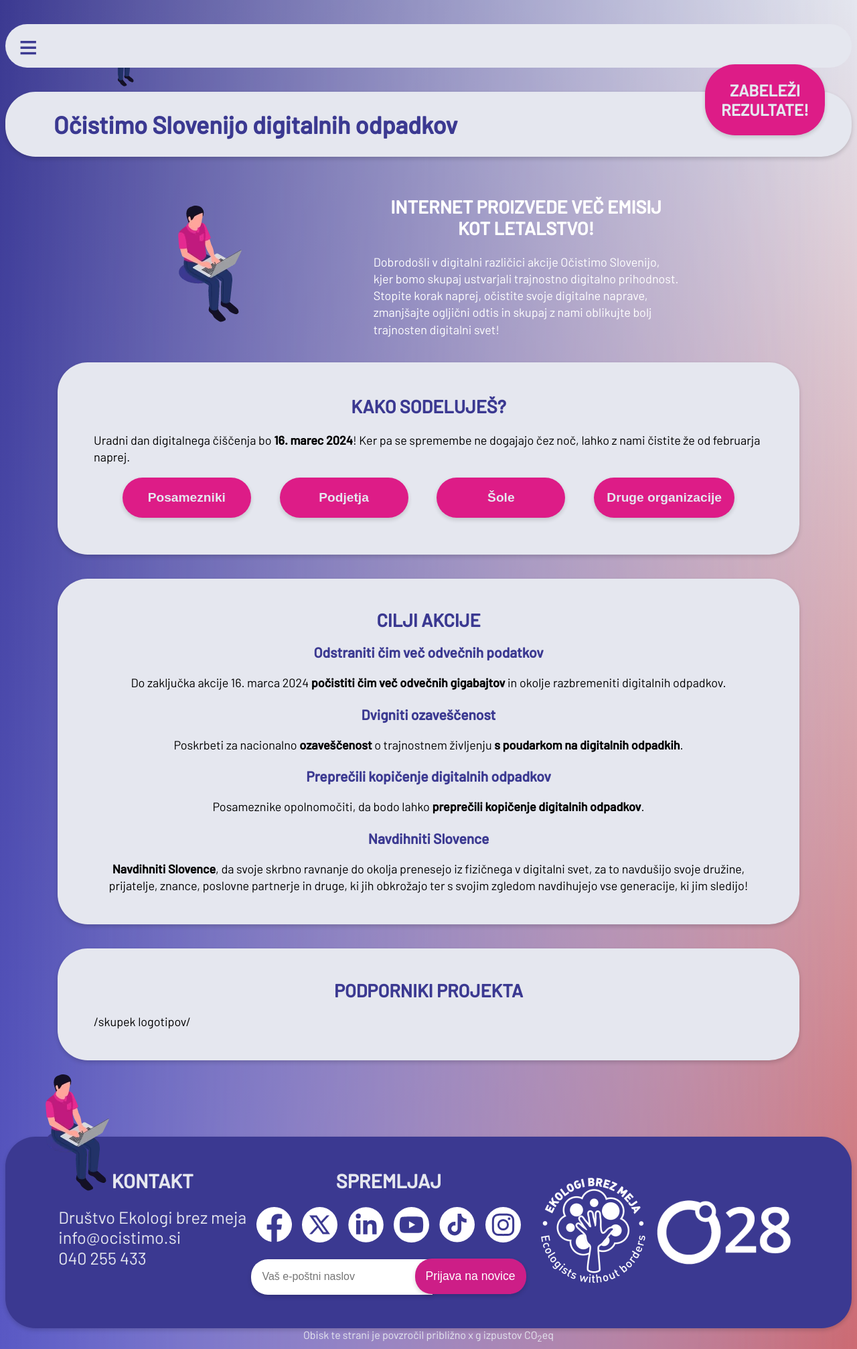
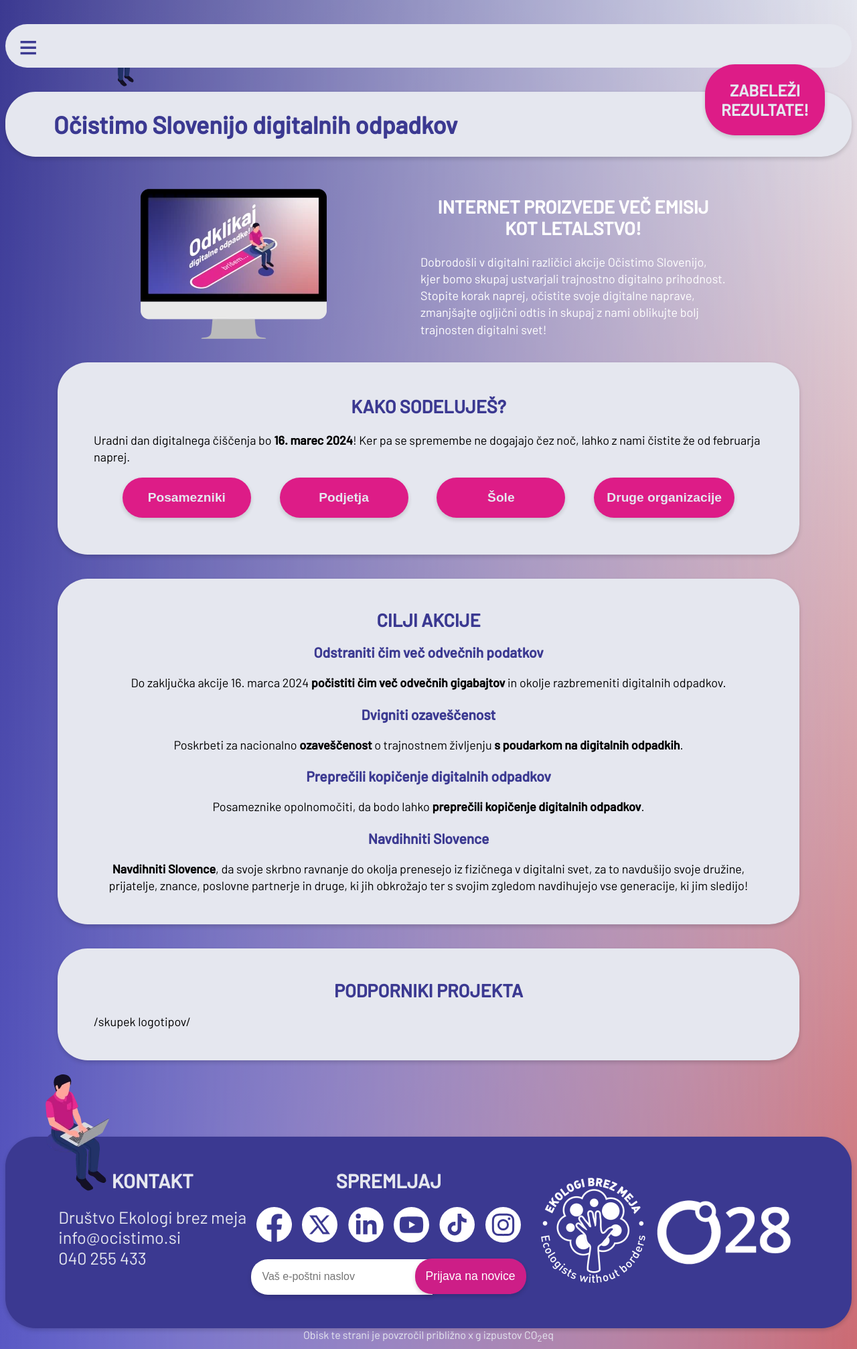
Before and after one commit to ewba/dcd-si, a Jekyll site: the page built from index.md, in a window 1280 px wide. Shown: the whole page at 67% size. Built offline with Jekyll 4.4.1, drawn with Linux system fonts in a browser that asks for light colours.

Commit message:
added kv

```diff
--- a/index.md
+++ b/index.md
@@ -5,7 +5,7 @@ co2: x
 
 <div style="display:flex; justify-content: space-evenly; flex-wrap: wrap; align-items: center; margin-bottom: 1em">
 	<div style="">
-		<img src="assets/img/sedecko.webp" width="95" height="174" alt="key visual projekta" aria-hidden="true">
+		<img src="assets/img/dcd-si-kv.webp" width="306" height="230" alt="key visual projekta" aria-hidden="true">
 	</div>
 	<div style="baorder: 1px solid green; max-width: 40%; color:white">
 		<h2 style="color:white">Internet proizvede več emisij kot letalstvo!</h2>
```
Also changed, not shown: assets/img/dcd-si-kv.webp (added).
